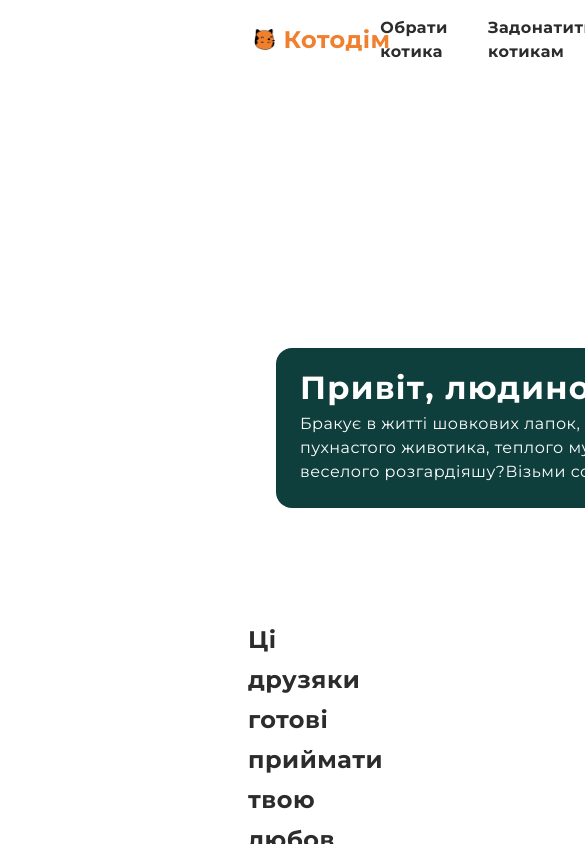
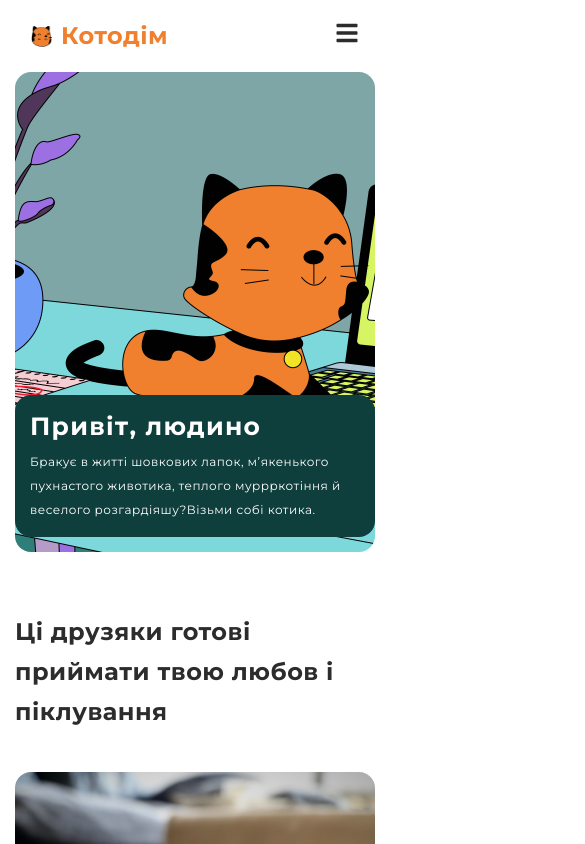
Before and after one commit to IrinaChoulgan/cats, a React (Create React App) app: page / in a window 390 px wide. Shown: the top 844 px of the page, 585 px wide, since content can reach past the window. Built offline with nearby package versions, Linux system fonts and the light colour scheme; the HTML template or start-up script is replaced by a standard one.

Commit message:
add adaptive styles for mobile and tablet

```diff
--- a/package.json
+++ b/package.json
@@ -8,6 +8,7 @@
     "@testing-library/user-event": "^13.5.0",
     "react": "^18.2.0",
     "react-dom": "^18.2.0",
+    "react-icons": "^4.8.0",
     "react-scripts": "5.0.1",
     "styled-components": "^5.3.10",
     "web-vitals": "^2.1.4"
--- a/src/components/Cats/Cats.js
+++ b/src/components/Cats/Cats.js
@@ -19,6 +19,11 @@ const CatList = styled.ul`
   display: flex;
   gap: 40px;
   margin-top: 40px;
+
+  @media screen and (max-width: 768px) {
+    flex-direction: column;
+    align-items: center;
+  }
 `;
 
 const CatItem = styled.li`
@@ -27,6 +32,11 @@ const CatItem = styled.li`
 
   &:hover {
     box-shadow: 0px 4px 16px rgba(0, 0, 0, 0.25);
+  }
+  @media screen and (max-width: 768px) {
+    &:not(:last-child) {
+      margin-bottom: 15px;
+    }
   }
 `;
 
--- a/src/components/Container/Container.js
+++ b/src/components/Container/Container.js
@@ -4,6 +4,11 @@ import styled from 'styled-components';
 const StyledContainer = styled.div`
   padding-left: 248px;
   padding-right: 248px;
+
+  @media screen and (max-width: 768px) {
+    padding-left: 15px;
+    padding-right: 15px;
+  }
 `;
 
 const Container = ({ children }) => {
--- a/src/components/Footer/Footer.js
+++ b/src/components/Footer/Footer.js
@@ -10,11 +10,21 @@ const FooterSection = styled.footer`
   padding-bottom: 48px;
   background-color: #0f3f3c;
 `;
+const FooterBr = styled.br`
+  @media screen and (max-width: 768px) {
+    display: none;
+  }
+`;
 
 const FooterContainer = styled.div`
   display: flex;
   justify-content: space-between;
   align-items: center;
+
+  @media screen and (max-width: 768px) {
+    flex-direction: column;
+    justify-content: center;
+  }
 `;
 
 const FooterText = styled.p`
@@ -57,6 +67,11 @@ const SocialText = styled.p`
   letter-spacing: 0.5px;
   color: #ffffff;
   text-align: right;
+
+  @media screen and (max-width: 768px) {
+    margin-top: 15px;
+    text-align: center;
+  }
 `;
 
 const Footer = () => {
@@ -66,7 +81,7 @@ const Footer = () => {
         <FooterContainer>
           <FooterText>
             <img src={Logo} alt="логотип сайту" width="24" height="24" />
-            Котики — то щастя. <br />
+            Котики — то щастя. <FooterBr />
             Забирай, люби й ставай щасливішим.
           </FooterText>
 
--- a/src/components/Gallery/Gallery.js
+++ b/src/components/Gallery/Gallery.js
@@ -36,6 +36,10 @@ const GaleryItem = styled.li`
   &:hover {
     filter: drop-shadow(0px 4px 16px rgba(0, 0, 0, 0.25));
   }
+
+  @media screen and (max-width: 768px) {
+    flex-basis: calc((100% - 2 * 16px) / 3);
+  }
 `;
 
 const Gallery = () => {
--- a/src/components/Header/Header.js
+++ b/src/components/Header/Header.js
@@ -1,6 +1,7 @@
-import React from 'react';
+import React, { useState } from 'react';
 import styled from 'styled-components';
 import Logo from '../../assets/cat.png';
+import { FaBars, FaTimes } from 'react-icons/fa';
 
 const LogoSite = styled.a`
   font-weight: 700;
@@ -28,8 +29,19 @@ const HeaderWrapper = styled.header`
 
 const HeaderNavigation = styled.nav`
   display: flex;
+  flex-direction: column;
+  align-items: center;
   gap: 40px;
+  position: fixed;
+  top: 25px;
+  left: ${({ isOpen }) => (isOpen ? '0' : '-100%')};
+  height: 100vh;
+  width: 100%;
+  background: #fff;
+  transition: all 0.3s ease-in-out;
+  z-index: 1;
 `;
+
 const NavigationLink = styled.a`
   color: #2c2c2c;
   font-weight: 700;
@@ -42,14 +54,43 @@ const NavigationLink = styled.a`
   }
 `;
 
+const BurgerMenu = styled.div`
+  display: none;
+  color: #2c2c2c;
+  font-size: 24px;
+  cursor: pointer;
+
+  @media screen and (max-width: 768px) {
+    display: block;
+    z-index: 2;
+  }
+
+  &:hover {
+    color: #f07f2e;
+  }
+`;
+
+const CloseIcon = styled(FaTimes)`
+  color: #2c2c2c;
+  font-size: 24px;
+  cursor: pointer;
+`;
+
 const Header = () => {
+  const [isOpen, setIsOpen] = useState(false);
+
+  const toggleMenu = () => {
+    setIsOpen(!isOpen);
+  };
+
   return (
     <HeaderWrapper>
       <LogoSite href="/">
         <LogoImg src={Logo} alt="logo" />
         Котодім
       </LogoSite>
-      <HeaderNavigation>
+      <BurgerMenu onClick={toggleMenu}>{isOpen ? <CloseIcon /> : <FaBars />}</BurgerMenu>
+      <HeaderNavigation isOpen={isOpen}>
         <NavigationLink href="">Обрати котика</NavigationLink>
         <NavigationLink href="">Задонатити котикам</NavigationLink>
         <NavigationLink href="">Контакти</NavigationLink>
--- a/src/components/Hero/Hero.js
+++ b/src/components/Hero/Hero.js
@@ -19,7 +19,14 @@ const SectionHero = styled.section`
   padding: 24px;
   background: #0f3f3c;
   border-radius: 16px;
-  width: 432px;
+  min-width: 432px;
+
+  @media screen and (max-width: 768px) {
+    min-width: 150px;
+    left: 0;
+    bottom: 15px;
+    padding: 15px;
+  }
 `;
 
 const HeroTitle = styled.h1`
@@ -28,12 +35,20 @@ const HeroTitle = styled.h1`
   letter-spacing: 1.25px;
   color: #ffffff;
   margin-bottom: 8px;
+
+  @media screen and (max-width: 768px) {
+    font-size: 25px;
+  }
 `;
 
 const HeroText = styled.p`
   line-height: 24px;
   letter-spacing: 0.5px;
   color: #ffffff;
+
+  @media screen and (max-width: 768px) {
+    font-size: 12px;
+  }
 `;
 
 const Hero = () => {
```
Also changed, not shown: 1 other file (tests, documents, lock files or other folders).
